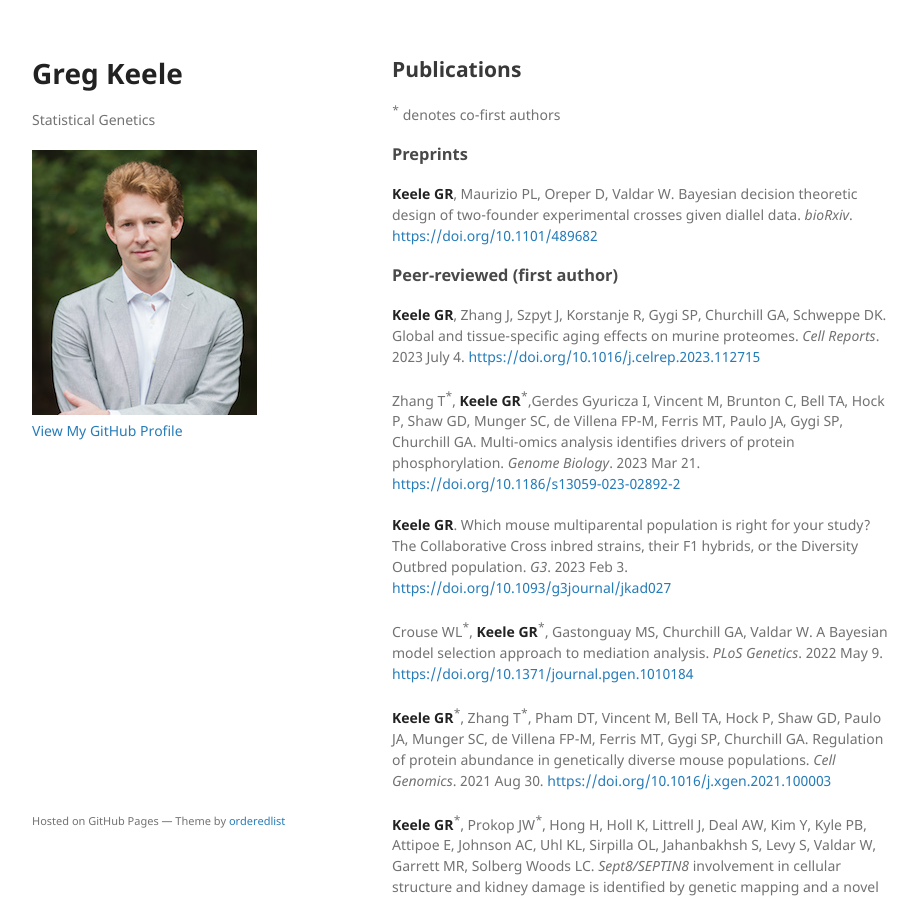
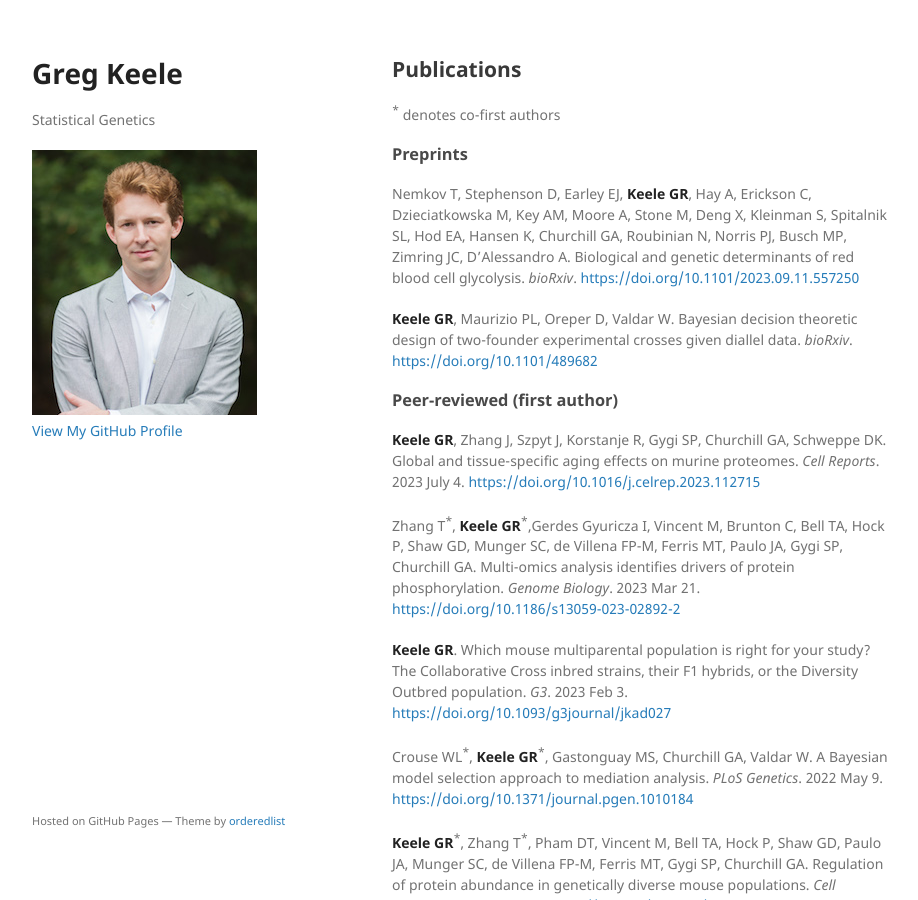
Before and after one commit to gkeele/gkeele.github.io, a Jekyll site: the page built from publications.md, in a window 1280 px wide and 900 px high. Shown: the whole window, without its empty margins (178-1096 px from the left). Built offline with Jekyll 4.4.1, drawn with Linux system fonts in a browser that asks for light colours; our own code applies the rules of GitHub Pages for plain Markdown files.

Commit message:
Added the glycolysis bioRxiv manuscript

```diff
--- a/publications.md
+++ b/publications.md
@@ -6,6 +6,8 @@ layout: default
 <sup>\*</sup> denotes co-first authors
 
 ### Preprints
+
+Nemkov T, Stephenson D, Earley EJ, **Keele GR**, Hay A, Erickson C, Dzieciatkowska M, Key AM, Moore A, Stone M, Deng X, Kleinman S, Spitalnik SL, Hod EA, Hansen K, Churchill GA, Roubinian N, Norris PJ, Busch MP, Zimring JC, D'Alessandro A. Biological and genetic determinants of red blood cell glycolysis. *bioRxiv*. [https://doi.org/10.1101/2023.09.11.557250](https://www.biorxiv.org/content/10.1101/2023.09.11.557250v1)
 
 **Keele GR**, Maurizio PL, Oreper D, Valdar W. Bayesian decision theoretic design of two-founder experimental crosses given diallel data. *bioRxiv*. [https://doi.org/10.1101/489682](https://www.biorxiv.org/content/10.1101/489682)
 
```
